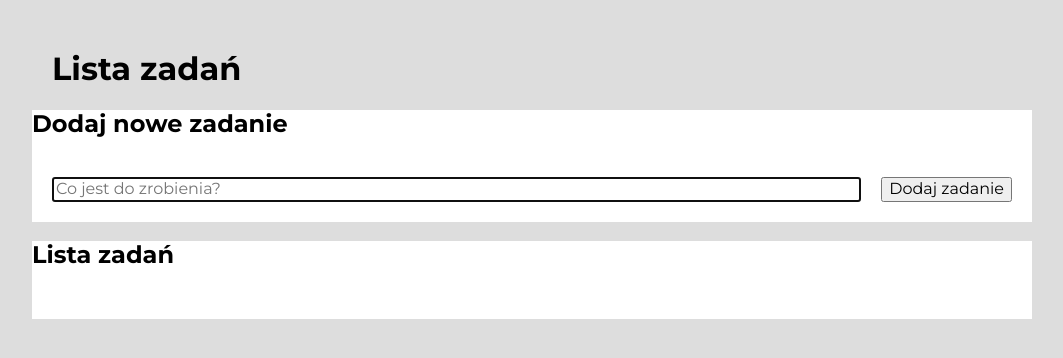
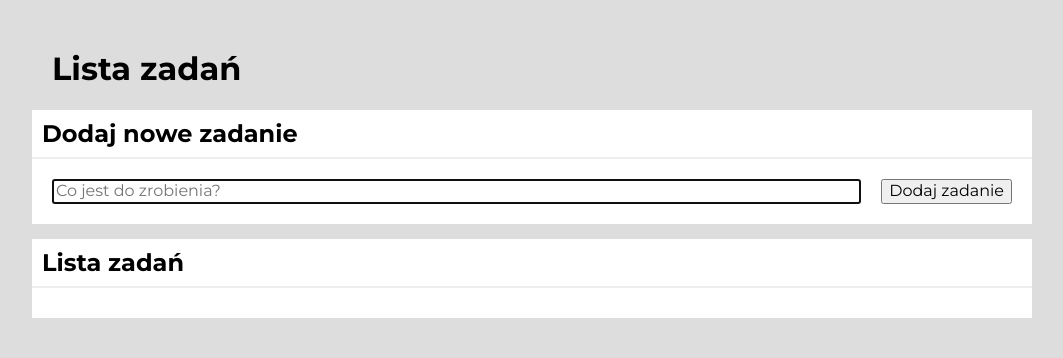
Before and after one commit to RafalSzymanskiKBH/to-do-list, a plain HTML site: page index.html in a window 1280 px wide. Shown: the whole page, without its empty margins (108-1171 px from the left). Drawn offline with nearby package versions, Linux system fonts and the light colour scheme.

Commit message:
add section header

```diff
--- a/css/style.css
+++ b/css/style.css
@@ -22,6 +22,11 @@ html {
     background-color: white;
     margin: 15px 0;
 }
+.section__header {
+    padding: 10px;
+    margin : 0px;
+    border-bottom: solid 2px #eee;
+}
 .form {
     display: grid;
     grid-template-columns: 1fr auto;
```
